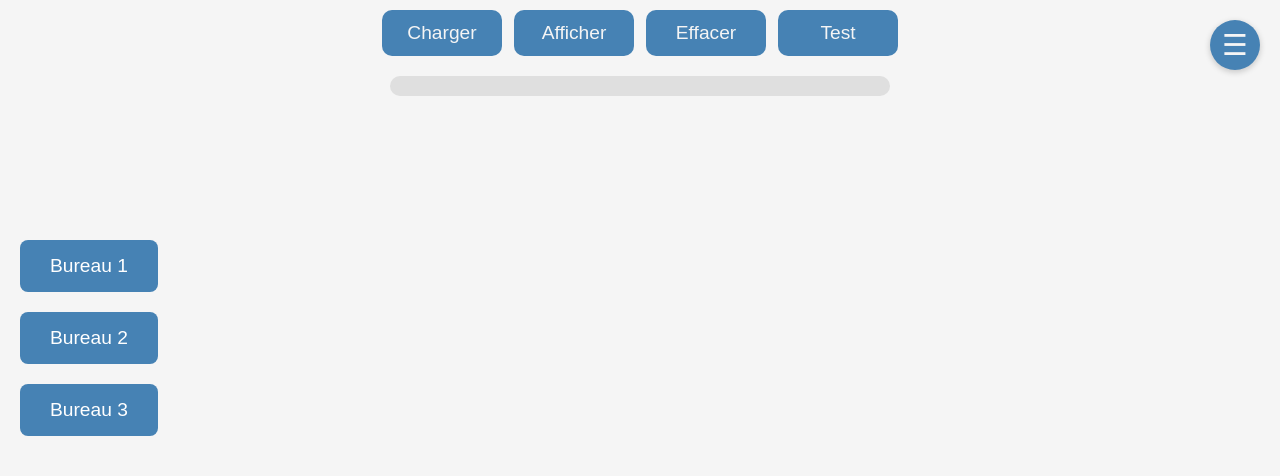
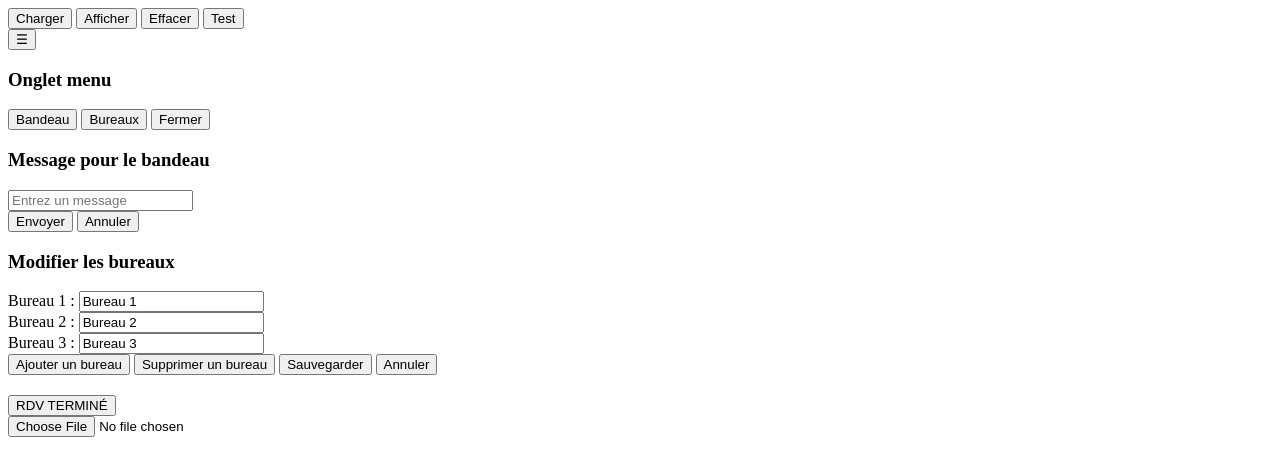
Before and after one commit to IWawan/application-gestion-file-attente, a Flask app: page / in a window 1280 px wide. Shown: the top 476 px of the page. Run offline with Flask 3, Linux system fonts and the light colour scheme; parts of the project's set-up code (start-up, migrations or seed data) failed here and were passed over; some libraries are stand-ins or nearby versions.

Commit message:
Ajout des boutons pour ajouter et supprimer des bureaux (sans le css)

```diff
--- a/app.py
+++ b/app.py
@@ -52,11 +52,7 @@ current_usager = ""
 current_bureau = ""
 displayed_usagers = set()
 selected_usagers = set()
-bureaux = {
-    'bureau1': 'Bureau 1',
-    'bureau2': 'Bureau 2',
-    'bureau3': 'Bureau 3'
-}
+bureaux = {}
 
 # --- Routes HTTP ---
 
@@ -107,8 +103,6 @@ def load_usagers():
 # Initialisation à la connexion
 @socketio.on('connect')
 def on_connect():
-    load_bureaux()
-
     _sync_all()
 
 # Met à jour la liste des usagers
@@ -192,18 +186,21 @@ def on_clear_display():
     _sync_display()
     _sync_current_bureau()
 
-# Sauvegarde les noms des bureaux
+# Sauvegarde les bureaux
 @socketio.on('save_bureaux')
 def on_save_bureaux(data):
-    for key in ('bureau1', 'bureau2', 'bureau3'):
-        bureaux[key] = data.get(key, bureaux[key])
+    global bureaux
+    bureaux = {}
+
+    for key, value in data.get('bureaux', {}).items():
+        bureaux[key] = value
 
     os.makedirs('data', exist_ok=True)
 
     with open("data/bureaux.txt", "w") as file:
         file.write('\n'.join(bureaux.values()))
 
-    socketio.emit('update_bureaux', bureaux)
+    _sync_bureaux()
 
 @socketio.on('reset_all')
 def on_reset_all():
@@ -219,15 +216,18 @@ def on_reset_all():
 
 def load_bureaux():
     global bureaux
+    bureaux = {}
+    print("Chargement des bureaux...")
+
     try:
         with open("data/bureaux.txt", "r") as file:
             lines = file.readlines()
-            if len(lines) >= 3:
-                bureaux['bureau1'] = lines[0].strip()
-                bureaux['bureau2'] = lines[1].strip()
-                bureaux['bureau3'] = lines[2].strip()
+            for i, line in enumerate(lines, start=1):
+                bureau_id = f"bureau{i}"
+                bureaux[bureau_id] = line.strip()
 
-                socketio.emit('update_bureaux', bureaux)
+        socketio.emit('update_bureaux', bureaux)
+
     except FileNotFoundError:
         print("bureaux.txt introuvable, noms par défaut utilisés.")
 
@@ -239,6 +239,9 @@ def _sync_usager_states():
     socketio.emit('update_displayed_usagers', {'displayed_usagers': list(displayed_usagers)})
     socketio.emit('update_selected_usagers', {'selected_usagers': list(selected_usagers)})
     _sync_usagers_list()
+
+def _sync_bureaux():
+    socketio.emit('update_bureaux', {'bureaux': bureaux})
 
 def _sync_current_bureau():
     socketio.emit('update_current_bureau', {'current_bureau': current_bureau})
@@ -253,6 +256,7 @@ def _sync_display():
 def _sync_all():
     _sync_usagers_list()
     _sync_usager_states()
+    _sync_bureaux()
     _sync_current_bureau()
     _sync_display()
 
--- a/data/bureaux.txt
+++ b/data/bureaux.txt
@@ -1,3 +1,4 @@
 Bureau 1
 Bureau 2
 Bureau 3
+Bureau 4
--- /dev/null
+++ b/static/css/style.css
@@ -0,0 +1,16 @@
+:root
+{
+    --color-primary: #962030;
+    --color-primary-2: #7a1a28;
+    --color-secondary: #6b6b6b;
+    --color-secondary-2: #3f3f3f;
+    --color-select: #e27a02;
+    --color-select-2: #aa5b00;
+    --color-display: #147e26;
+    --color-display-2: #085716;
+    --color-btn-menu: #4682B4;
+    --color-btn-menu-2: #275d8a;
+    --color-btn-clear: #ff0000;
+    --color-btn-clear-2: #b30000;
+    --color-light: #dfdfdf;
+}
--- a/static/js/script_index.js
+++ b/static/js/script_index.js
@@ -4,6 +4,7 @@ var displayed_usagers = new Set()
 var selected_usagers = new Set()
 var current_usager = "";
 var current_bureau;
+var bureaux;
 
 // -- FONCTIONS --
 
@@ -203,8 +204,34 @@ function fermerPopupBureaux() { document.getElementById("popup-bureaux").style.d
 function selectionnerBureau(bureauBtn)
 {
     const bureau = bureauBtn.innerText.trim();
+    console.log(bureau);
+
 
     socket.emit('select_bureau', { bureau: bureau });
+}
+
+function ajouterBureau()
+{
+    let nbBureaux = Object.keys(bureaux).length;
+    let newKey = "bureau" + (nbBureaux + 1);
+
+    bureaux[newKey] = "Bureau " + (nbBureaux + 1);
+
+    socket.emit('save_bureaux', { bureaux: bureaux });
+    updateBtnBureaux();
+}
+
+function supprimerBureau()
+{
+    let nbBureaux = Object.keys(bureaux).length;
+
+    if (nbBureaux > 1)
+    {
+        delete bureaux["bureau" + nbBureaux];
+
+        socket.emit('save_bureaux', { bureaux: bureaux });
+        updateBtnBureaux();
+    }
 }
 
 // Fonction pour modifier les bureaux
@@ -228,24 +255,27 @@ function sauvegarderModifsBureaux()
     }
 }
 
-function modifierBtnBureaux()
+function updateBtnBureaux()
 {
-    const bureauxContainer = document.getElementById("bureaux-btn-container")
+    const bureauxContainer = document.getElementById("bureaux-btn-container");
     bureauxContainer.textContent = ""; // Efface les boutons
 
-    bureaux = ["A", "B", "C"] // Liste des bureaux
+    console.log("update");
 
-    i = 0
+    let i = 0;
 
-    bureaux.forEach(function(bureau)
+    for (let key in bureaux)
     {
-        var bureauBtn = document.createElement('button');
+        const nom = bureaux[key];
+
+        let bureauBtn = document.createElement('button');
         bureauBtn.id = 'btn-bureau-' + (++i);
-        bureauBtn.textContent = bureau;
+        bureauBtn.textContent = nom;
+
         bureauBtn.onclick = function() { selectionnerBureau(bureauBtn); };
 
         bureauxContainer.appendChild(bureauBtn);
-    });
+    }
 }
 
 // Fonction pour changer l'état du bureau sélectionné
@@ -305,11 +335,8 @@ socket.on('update_selected_usagers', function(data)
 // Mettre à jour les noms des bureaux sur tous les clients
 socket.on('update_bureaux', function(data)
 {
-    document.getElementById("btn-bureau-1").textContent = data.bureau1;
-    document.getElementById("btn-bureau-2").textContent = data.bureau2;
-    document.getElementById("btn-bureau-3").textContent = data.bureau3;
+    bureaux = data.bureaux;
+    console.log("A : " + bureaux);
 
-    document.getElementById("bureau1").setAttribute("value", data.bureau1);
-    document.getElementById("bureau2").setAttribute("value", data.bureau2);
-    document.getElementById("bureau3").setAttribute("value", data.bureau3);
+    updateBtnBureaux(); // Met à jour les boutons de bureaux
 });
--- a/templates/index.html
+++ b/templates/index.html
@@ -5,7 +5,7 @@
     <meta charset="UTF-8">
     <meta name="viewport" content="width=device-width, initial-scale=1.0">
     <title>Gestion file d'attente</title>
-    <link rel="stylesheet" href="/static/css/style_index.css">
+    <link rel="stylesheet" href="/static/css/style.css">
     <script src="https://cdnjs.cloudflare.com/ajax/libs/socket.io/4.0.1/socket.io.js"></script>
 </head>
 
@@ -15,19 +15,16 @@
         <button onclick="document.getElementById('fileInput').click()">Charger</button>
         <button onclick="resetAll(), chargerListeUsagers()">Afficher</button>
         <button onclick="resetAll(), effacerListeUsagers(), effacerAffichage()">Effacer</button>
-        <button onclick="modifierBtnBureaux()">Test</button>
+        <button onclick="updateBtnBureaux()">Test</button>
     </div>
 
     <div id="bureaux-btn-container" class="bureaux-btn-container">
-        <button onclick="selectionnerBureau(this)" id="btn-bureau-1">Bureau 1</button>
-        <button onclick="selectionnerBureau(this)" id="btn-bureau-2">Bureau 2</button>
-        <button onclick="selectionnerBureau(this)" id="btn-bureau-3">Bureau 3</button>
     </div>
 
     <!-- Bouton d'ouverture de l'onglet menu -->
     <button id="open-onglet-menu-btn" onclick="ouvrirOngletMenu()">☰</button>
 
-    <div id="onglet-menu" class="onglet-menu" style="display:none;">
+    <div id="onglet-menu" class="onglet-menu">
         <h3>Onglet menu</h3>
         <button onclick="ouvrirPopupBandeau()">Bandeau</button>
         <button onclick="ouvrirPopupBureaux()">Bureaux</button>
@@ -60,6 +57,8 @@
             <input type="text" id="bureau3" value="Bureau 3">
             <br>
             <div class="popup-btn">
+                <button onclick="ajouterBureau()">Ajouter un bureau</button>
+                <button onclick="supprimerBureau()">Supprimer un bureau</button>
                 <button onclick="sauvegarderModifsBureaux()">Sauvegarder</button>
                 <button class="cancel-btn" onclick="fermerPopupBureaux()">Annuler</button>
             </div>
@@ -70,12 +69,12 @@
         <!-- Liste des usagers dynamique -->
     </div>
 
-    <div id="display-section" class="display-section" style="display:none;">
+    <div id="display-section" class="display-section">
         <h2 id="usager-display"></h2>
-        <button class="clear-btn" id="clear-btn" onclick="effacerAffichage()" style="margin-left: 20px;">RDV TERMINÉ</button>
+        <button class="clear-btn" id="clear-btn" onclick="effacerAffichage()">RDV TERMINÉ</button>
     </div>
 
-    <input type="file" id="fileInput" style="display: none;" accept=".xlsx" onchange="selectXLSX(event)">
+    <input type="file" id="fileInput" accept=".xlsx" onchange="selectXLSX(event)">
 
     <script src="/static/js/script_index.js"></script>
 </body>
```
